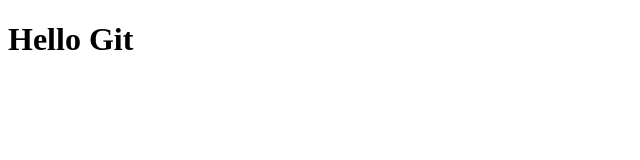
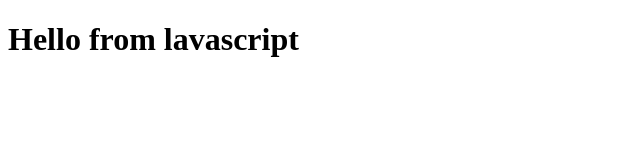
Before and after one commit to MorShado/git-course, a plain HTML site: page index.html in a window 1280 px wide. Shown: the whole page, without its empty margins (0-640 px from the left). Drawn offline with Linux system fonts and the light colour scheme.

Commit message:
added script.js

```diff
--- a/index.html
+++ b/index.html
@@ -9,4 +9,5 @@
 <body>
   <h1>Hello Git</h1>
 </body>
+<script src="script.js"></script>
 </html>
--- /dev/null
+++ b/script.js
@@ -0,0 +1 @@
+document.body.innerHTML = '<h1>Hello from lavascript</h1>'
```
